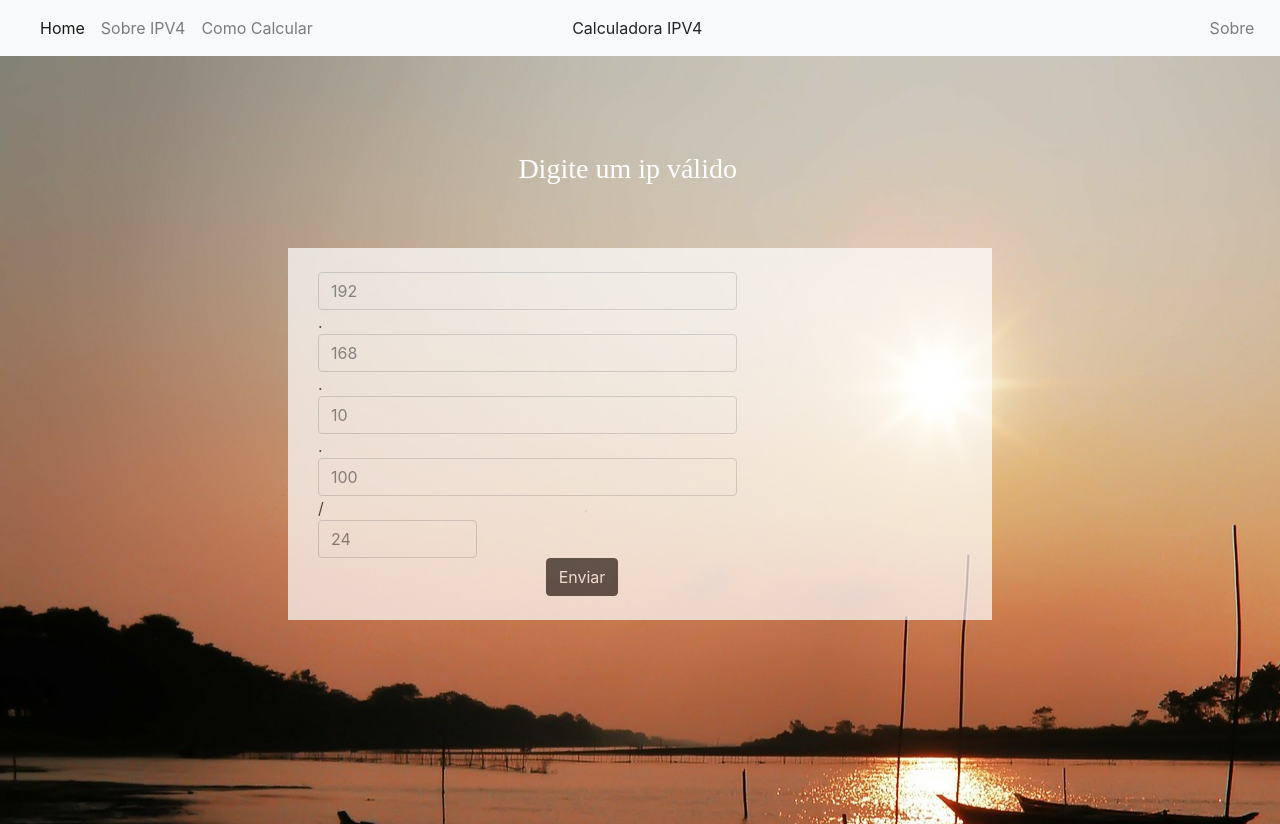
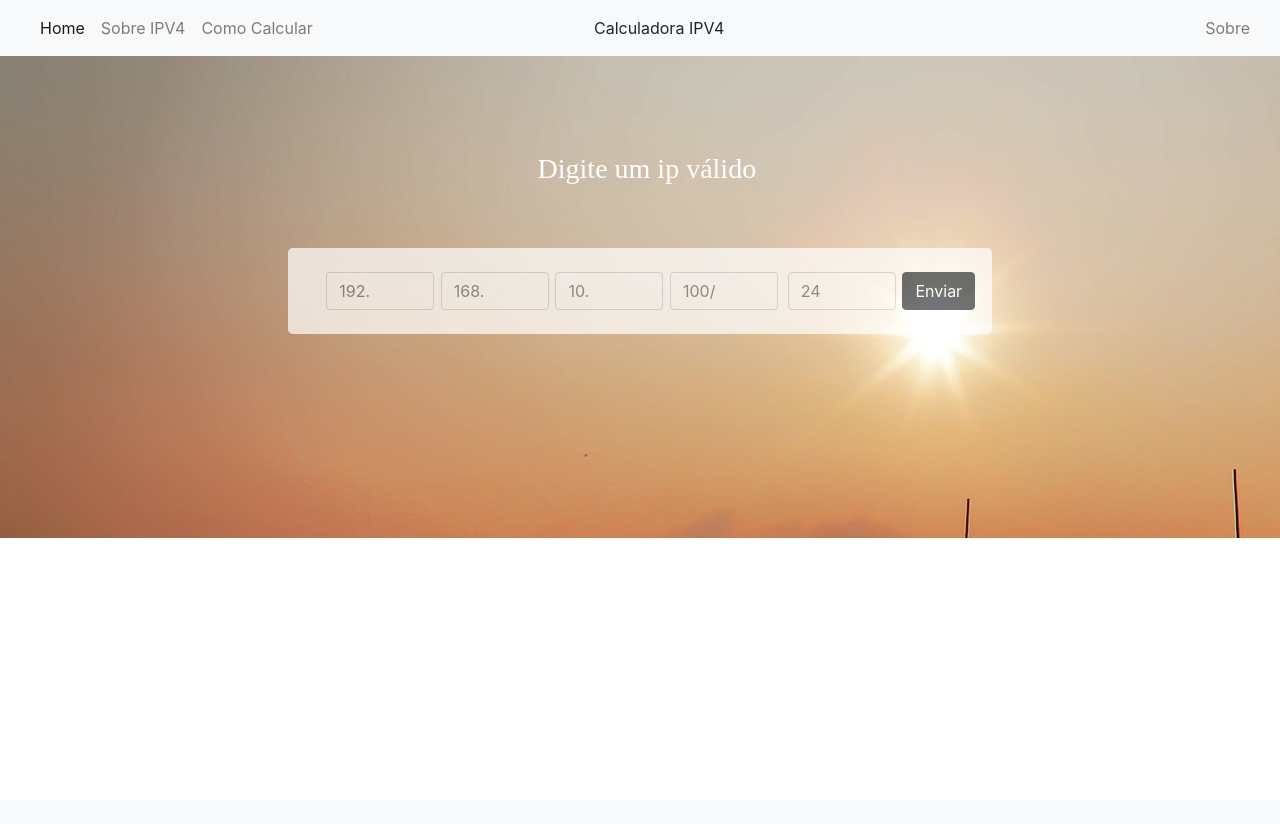
Before and after one commit to Leticia0/Calculadora-IPV4, a PHP site: page / in a window 1280 px wide. After the commit the page ends 538 px from the top, so only its background shows below. Run offline with PHP 8.4, Linux system fonts and the light colour scheme; some libraries are stand-ins or nearby versions.

Commit message:
quase pronto

```diff
--- a/cabecalho.php
+++ b/cabecalho.php
@@ -39,7 +39,7 @@
 </ul>
     </div>
 
-      <div style="margin-right: 20%;">
+      <div style="margin-right: 16.5%;">
         Calculadora IPV4
       </div>
 
--- a/index.php
+++ b/index.php
@@ -3,20 +3,20 @@
 ?>
 
 <html>
+<head>
     <title>Calculadora IPV4</title>
-        <head>
+
     <link rel="stylesheet" href="style.css">
 
-            <link rel="stylesheet" href="https://stackpath.bootstrapcdn.com/bootstrap/4.1.3/css/bootstrap.min.css" integrity="sha384-MCw98/SFnGE8fJT3GXwEOngsV7Zt27NXFoaoApmYm81iuXoPkFOJwJ8ERdknLPMO" crossorigin="anonymous">
-
     <script src="https://stackpath.bootstrapcdn.com/bootstrap/4.3.1/js/bootstrap.bundle.min.js" integrity="sha384-xrRywqdh3PHs8keKZN+8zzc5TX0GRTLCcmivcbNJWm2rs5C8PRhcEn3czEjhAO9o" crossorigin="anonymous"></script>
-
-
     <script src="https://code.jquery.com/jquery-3.3.1.slim.min.js" integrity="sha384-q8i/X+965DzO0rT7abK41JStQIAqVgRVzpbzo5smXKp4YfRvH+8abtTE1Pi6jizo" crossorigin="anonymous"></script>
 
     <script src="https://cdnjs.cloudflare.com/ajax/libs/popper.js/1.14.3/umd/popper.min.js" integrity="sha384-ZMP7rVo3mIykV+2+9J3UJ46jBk0WLaUAdn689aCwoqbBJiSnjAK/l8WvCWPIPm49" crossorigin="anonymous"></script>
 
     <script src="https://stackpath.bootstrapcdn.com/bootstrap/4.3.1/js/bootstrap.bundle.min.js" integrity="sha384-xrRywqdh3PHs8keKZN+8zzc5TX0GRTLCcmivcbNJWm2rs5C8PRhcEn3czEjhAO9o" crossorigin="anonymous"></script>
+    <script src="https://ajax.googleapis.com/ajax/libs/jquery/3.3.1/jquery.min.js"></script>
+
+    <link rel="stylesheet" href="https://stackpath.bootstrapcdn.com/bootstrap/4.1.3/css/bootstrap.min.css" integrity="sha384-MCw98/SFnGE8fJT3GXwEOngsV7Zt27NXFoaoApmYm81iuXoPkFOJwJ8ERdknLPMO" crossorigin="anonymous">
     <style>
 
         #last_input{
@@ -24,7 +24,7 @@
         }
 
     </style>
-            <script src="https://ajax.googleapis.com/ajax/libs/jquery/3.3.1/jquery.min.js"></script>
+
     <script>
         $(document).ready(function () {
             $("button").click(function () {
@@ -54,50 +54,46 @@
 </head>
 <body>
 
-                <div style="background-image: url(fundo2.jpg); background-repeat: no-repeat;">
+    <div style="background-image: url(fundo2.jpg); background-attachment: fixed;">
         <br>
         <br>
         <br>
         <br>
-
-
-
         <h3 style="margin-bottom: 3%; color: white; font-family: serif;">Digite um ip válido</h3>
         <br>
-            <div class="container" style="background-color: white; opacity: 0.7; width: 55%;">
+        <div class="container" style="background-color: white; opacity: 0.7; width: 55%; border-radius: 0.3rem;">
 
             <div>
 
-                     <div class="col-8">
+               <div class="">
                     <br>
-                       <input type="text" id="ip1" maxlength="3" size="8" class="form-control" placeholder="192">.
-                       <input type="text" id="ip2" maxlength="3"  class="form-control" placeholder="168">.
-                       <input type="text" id="ip3" maxlength="3" size="1" class="form-control" placeholder="10" >.
-                       <input type="text" id="last_input" name="ip4" maxlength="3" size="1" class="form-control" placeholder="100">/
+                    <input type="text" id="ip1" maxlength="3" size="8" class="form-control" placeholder="192." style="width: 16%; float:left; margin-left: 3.45%">
+                    <input type="text" id="ip2" maxlength="3"  class="form-control" placeholder="168." style="width: 16%; float:left; margin-left: 1%">
+                    <input type="text" id="ip3" maxlength="3" size="1" class="form-control" placeholder="10." style="width: 16%; float:left; margin-left: 1%">
+                    <input type="text" id="last_input" name="ip4" maxlength="3" size="1" class="form-control" placeholder="100/" style="width: 16%; float:left; margin-left: 1%">
 
-                       <input type="text" id="mask" maxlenght="2" size="2" class="form-control" placeholder="24">
+                    <input type="text" id="mask" maxlenght="2" size="2" class="form-control" placeholder="24" style="width: 16%; float:left; margin-left: 1%">
                </div>
-                <button class="btn btn-dark" style="margin-left: 36%;">Enviar</button>
+
+                 <button class="btn btn-dark" style="margin-left: 1%; margin-top: 0%">Enviar</button>
 
             </div>
         <br>
         </div><!--fecha o container-->
+
         <div id="resultado">
             <br>
             <div id="resultado2"></div>
             <br>
         </div>
+
      <br>
      <br>
-
-
-
-
 
     </div>
 </body>
 </html>
 
 <?php
-//	include "rodape.php";
+//include "rodape.php";
 ?>
--- a/rodape.php
+++ b/rodape.php
@@ -8,7 +8,7 @@
 <body style="position: absolute; width: 100%; ">
 	<div>
 	    <nav class="navbar navbar-expand-lg navbar-light bg-light"><center>
-		  <a class="navbar-brand" style="margin-left: 110%">Leticia e Natália<br>Copyright© 2019 | Todos os direitos reservados</a>
+		  <a class="navbar-brand" style="margin-left: 150%">Leticia e Natália<br>Copyright© 2019 | Todos os direitos reservados</a>
 	  		<button class="navbar-toggler" type="button" data-toggle="collapse" data-target="#navbarNavDropdown" aria-controls="navbarNavDropdown" aria-expanded="false" aria-label="Toggle navigation">
 	    <span class="navbar-toggler-icon"></span>
   	</button>
--- a/style.css
+++ b/style.css
@@ -1,14 +1,11 @@
 h3{
-    margin-left: 40.5%;
+    margin-left: 42%;
 }
 
 body {
     /*background-image: url(""); */
-    background-repeat: no-repeat;
-    /*width: 100%;
-    height: 100%; */
+
     background-attachment: fixed;
-
 }
 
 
@@ -23,30 +20,15 @@ body {
     background-color: #FFFFFF;
     text-align: center;
     opacity: 0.9;
-    margin-left: 30%;
+    margin-left: 27.5%;
+    border-radius: 0.3rem;
 }
 
-
-
-#octeto {
-
-    position: absolute;
-
-    width: 70%;
-    height: 55%;
-
-    box-shadow: 0px 0px 10px black;
-
-    box-sizing: border-box;
-    margin-left: 19%;
-
-
-
-}
 
 .class-col1{
     width: 27%;
 }
+
 #mask{
     width: 38%;
 }
```
Also changed, not shown: funcoes.php (+111 -41 lines). Lines whose indentation alone changed are shown as unchanged.
